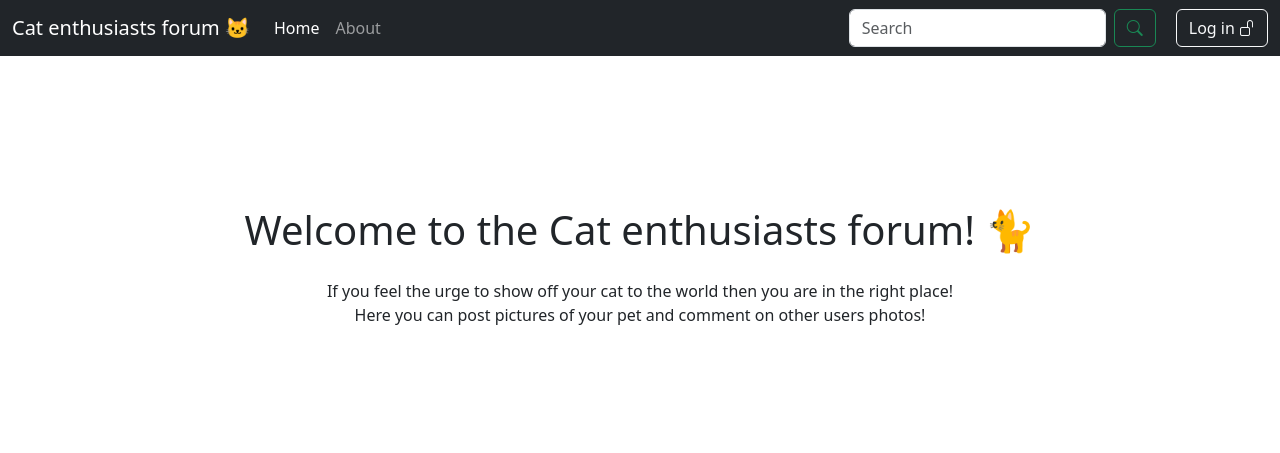
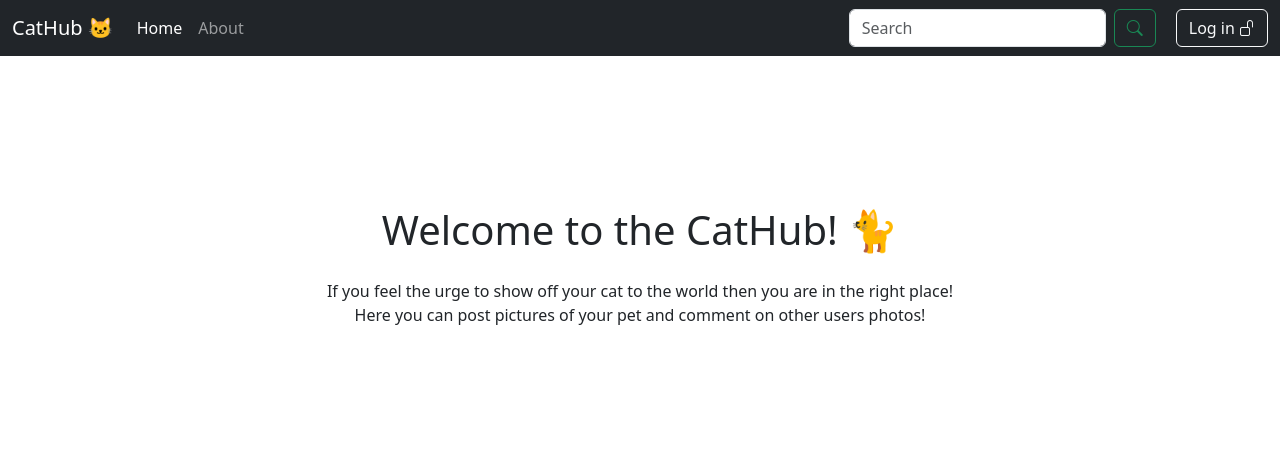
Before and after one commit to KamSaf/cathub, a PHP site: page /about.php in a window 1280 px wide. Shown: the top 453 px of the page. Run offline with PHP 8.4, Linux system fonts and the light colour scheme.

Commit message:
changed name to CatHub!

```diff
--- a/about.php
+++ b/about.php
@@ -5,7 +5,7 @@
     <meta name="viewport" content="width=device-width, initial-scale=1.0">
     <link href="https://cdn.jsdelivr.net/npm/bootstrap@5.3.2/dist/css/bootstrap.min.css" rel="stylesheet" integrity="sha384-T3c6CoIi6uLrA9TneNEoa7RxnatzjcDSCmG1MXxSR1GAsXEV/Dwwykc2MPK8M2HN" crossorigin="anonymous">
     <link rel="stylesheet" href="https://cdn.jsdelivr.net/npm/bootstrap-icons@1.11.1/font/bootstrap-icons.css">
-    <title>PHP Blog</title>
+    <title>CatHub 🐱</title>
 </head>
 <header>
 <?php include($_SERVER['DOCUMENT_ROOT']. '/blog/templates/header.html'); ?>
@@ -13,7 +13,7 @@
 <body>
 
 <center>
-    <h1 style="margin-top: 150px; margin-bottom: 25px;">Welcome to the Cat enthusiasts forum! 🐈</h1>
+    <h1 style="margin-top: 150px; margin-bottom: 25px;">Welcome to the CatHub! 🐈</h1>
     <span>
         If you feel the urge to show off your cat to the world then you are in the right place!</br>
         Here you can post pictures of your pet and comment on other users photos!
--- a/home.php
+++ b/home.php
@@ -5,7 +5,7 @@
     <meta name="viewport" content="width=device-width, initial-scale=1.0">
     <link href="https://cdn.jsdelivr.net/npm/bootstrap@5.3.2/dist/css/bootstrap.min.css" rel="stylesheet" integrity="sha384-T3c6CoIi6uLrA9TneNEoa7RxnatzjcDSCmG1MXxSR1GAsXEV/Dwwykc2MPK8M2HN" crossorigin="anonymous">
     <link rel="stylesheet" href="https://cdn.jsdelivr.net/npm/bootstrap-icons@1.11.1/font/bootstrap-icons.css">
-    <title>PHP Blog</title>
+    <title>CatHub 🐱</title>
 </head>
 <header>
     <?php include($_SERVER['DOCUMENT_ROOT']. '/blog/templates/header.html'); ?>
--- a/login.php
+++ b/login.php
@@ -23,7 +23,7 @@
     <meta name="viewport" content="width=device-width, initial-scale=1.0">
     <link href="https://cdn.jsdelivr.net/npm/bootstrap@5.3.2/dist/css/bootstrap.min.css" rel="stylesheet" integrity="sha384-T3c6CoIi6uLrA9TneNEoa7RxnatzjcDSCmG1MXxSR1GAsXEV/Dwwykc2MPK8M2HN" crossorigin="anonymous">
     <link rel="stylesheet" href="https://cdn.jsdelivr.net/npm/bootstrap-icons@1.11.1/font/bootstrap-icons.css">
-    <title>PHP Blog</title>
+    <title>CatHub 🐱</title>
 </head>
 
 <header>
--- a/templates/header.html
+++ b/templates/header.html
@@ -1,6 +1,6 @@
 <nav class="navbar navbar-expand-lg navbar-dark bg-dark">
     <div class="container-fluid">
-        <a class="navbar-brand">Cat enthusiasts forum 🐱</a>
+        <a class="navbar-brand">CatHub 🐱</a>
         <div class="collapse navbar-collapse">
             <ul class="navbar-nav me-auto mb-2 mb-lg-0">
                 <li class="nav-item"><a class="nav-link active" aria-current="page" href=<?php echo 'home.php'; ?> >Home</a></li>
```
